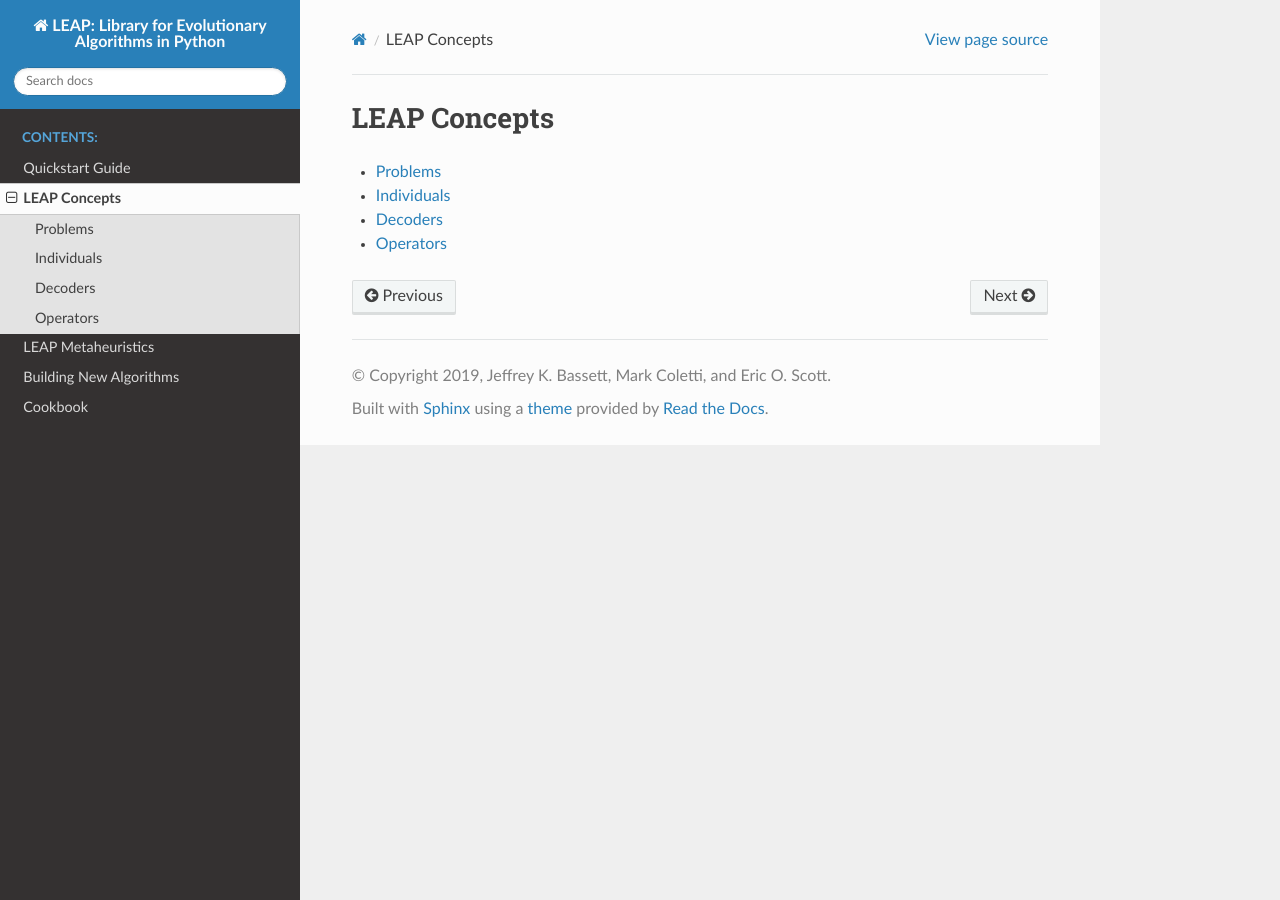
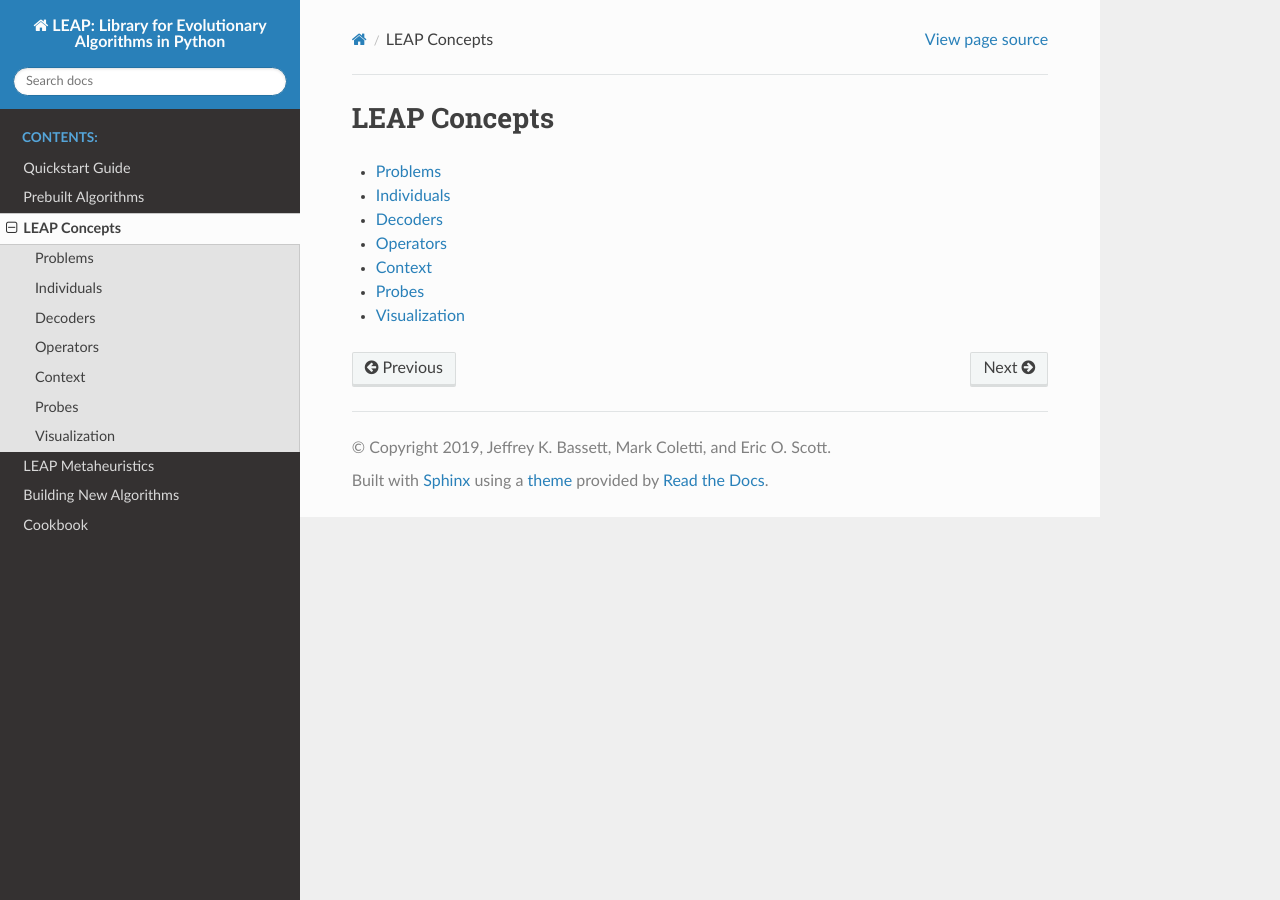
Before and after one commit to AureumChaos/LEAP, a Sphinx documentation site: the page built from docs/source/concepts.rst, in a window 1280 px wide. Built offline with Sphinx 7.4.7 and the Read the Docs theme 2.0.0, drawn with Linux system fonts in a browser that asks for light colours.

Commit message:
Add context, probes, visualization, and prebuilt agorithm sections to the docs outline.

```diff
--- a/docs/source/concepts.rst
+++ b/docs/source/concepts.rst
@@ -7,3 +7,6 @@ LEAP Concepts
     Individuals <individual>
     Decoders <decoder>
     Operators <ops>
+    Context <context>
+    Probes <probes>
+    Visualization <visualization>
--- /dev/null
+++ b/docs/source/context.rst
@@ -0,0 +1,2 @@
+Context
+=======
--- a/docs/source/prebuilt.rst
+++ b/docs/source/prebuilt.rst
@@ -0,0 +1,2 @@
+Prebuilt Algorithms
+===================
--- /dev/null
+++ b/docs/source/probes.rst
@@ -0,0 +1,2 @@
+Probes
+======
--- /dev/null
+++ b/docs/source/visualization.rst
@@ -0,0 +1,2 @@
+Visualization
+=============
```
